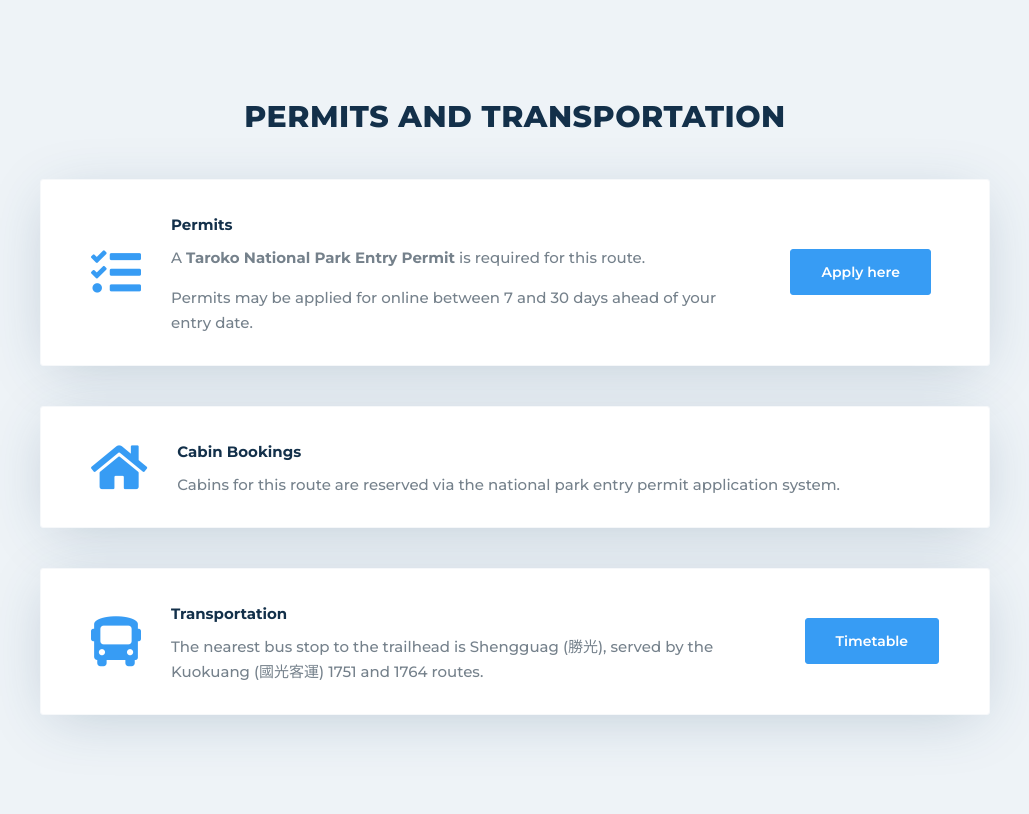
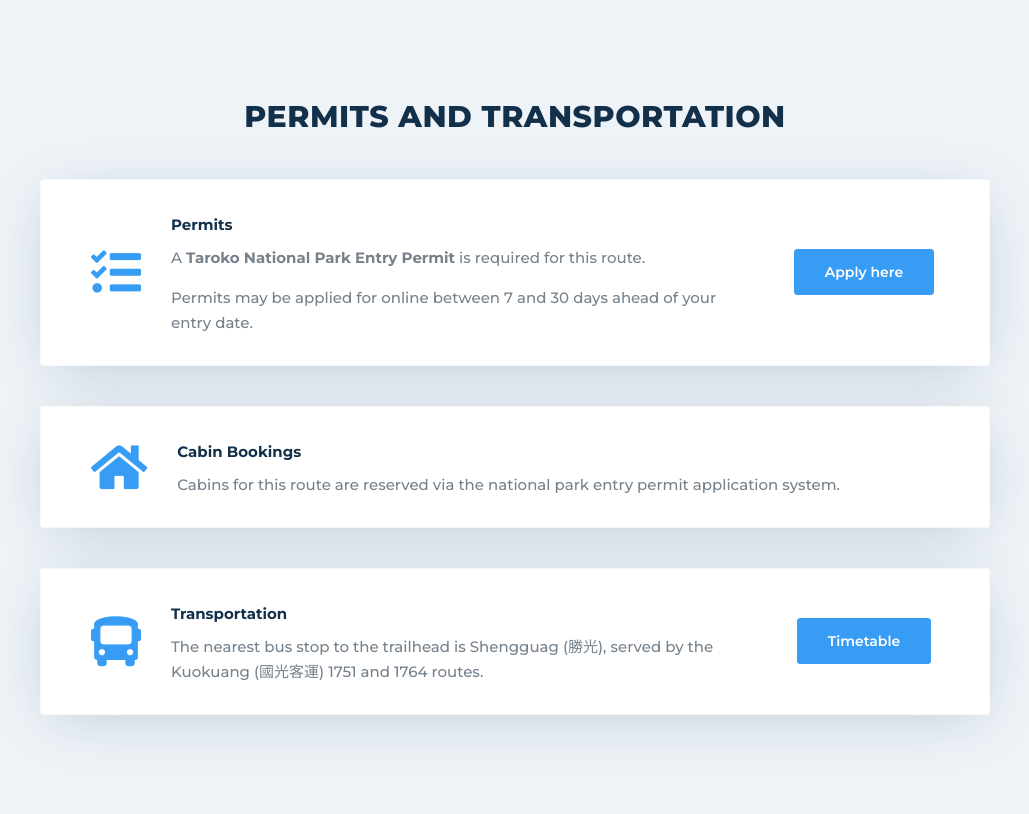
Before and after one commit to bhomnick/taiwanpeaks, a Django app: template taiwanpeaks/templates/routes/detail_example.html in a window 1280 px wide. Shown: the part 5068-5882 px from the top of the page, without its empty margins (125-1154 px from the left). Run offline with Django 3.2, Linux system fonts and the light colour scheme; the template is opened without the code that fills it, so the values that code supplies are empty; some libraries are stand-ins or nearby versions.

Commit message:
update callout action styles

```diff
--- a/taiwanpeaks/static/css/custom.css
+++ b/taiwanpeaks/static/css/custom.css
@@ -277,7 +277,7 @@ body > nav:before {
 .route-detail-practical .actions {
     text-align: center;
     padding-left: 30px;
-    width: 200px;
+    min-width: 180px;
 }
 
 .route-detail-banner .difficulty {
```
